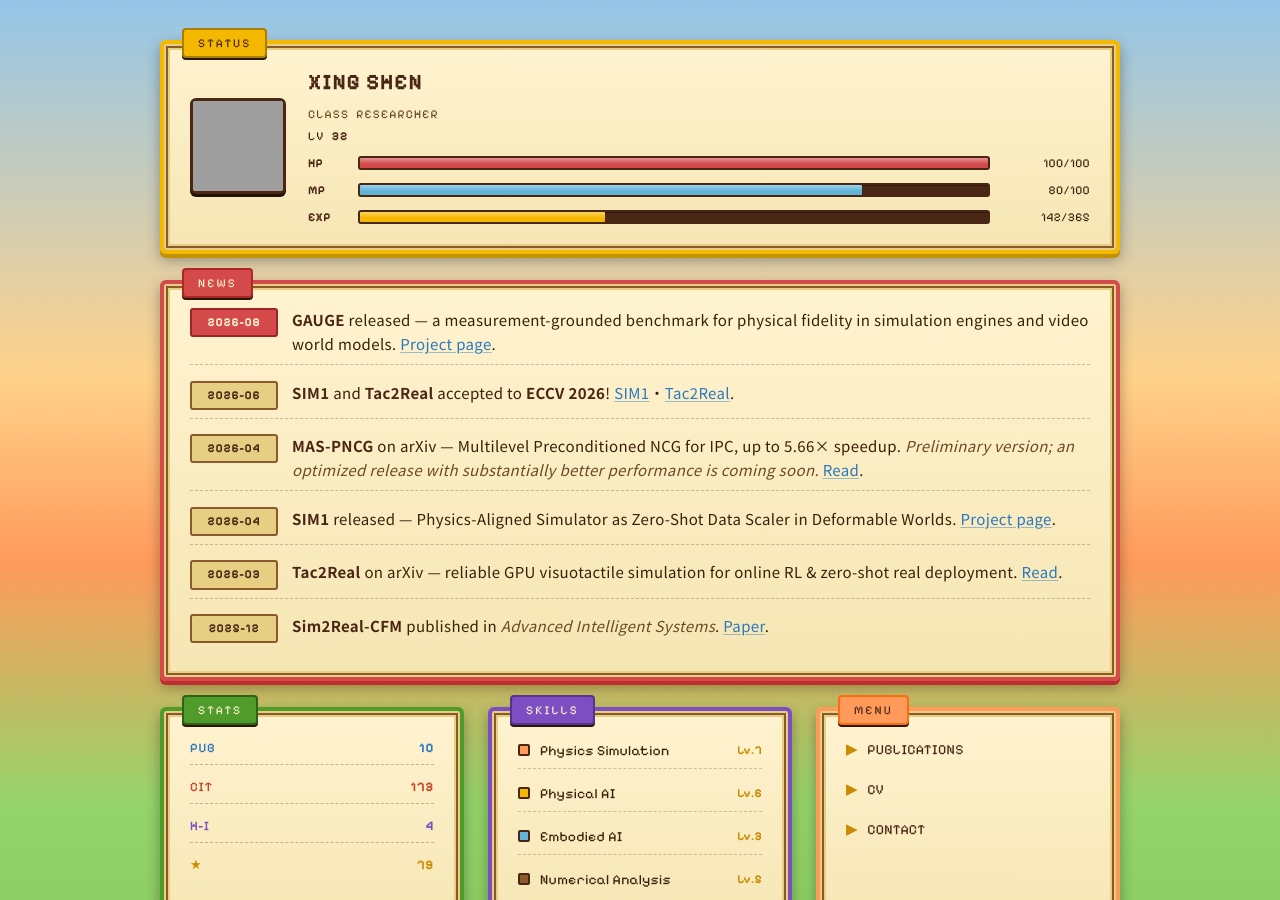
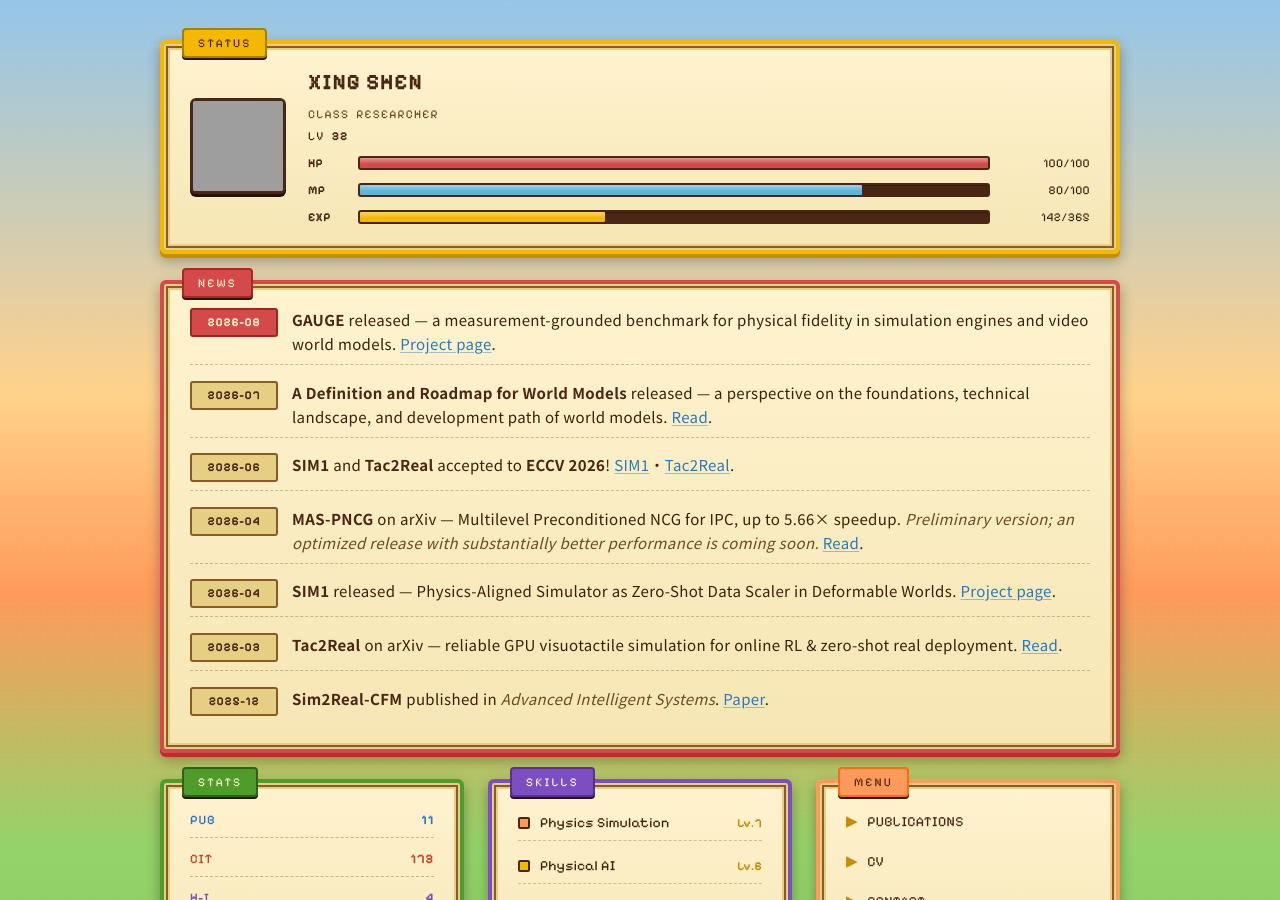
Before and after one commit to Xingbaji/xingbaji.github.io, a Jekyll site: the page built from _pages/about.md, in a window 1280 px wide and 900 px high. Built offline with Jekyll 4.4.1, drawn with Linux system fonts in a browser that asks for light colours; some web fonts are replaced; grey boxes are pictures that could not be loaded.

Commit message:
Add world models roadmap paper to homepage

```diff
--- a/_pages/about.md
+++ b/_pages/about.md
@@ -16,7 +16,7 @@ rpg:
   mp:  { cur:  80, max: 100, percent:  80 }   # mental bandwidth currently in use
   exp: { cur: 142, max: 365, percent:  39 }   # day-of-year progress toward LV 33
   stats:
-    - { k: "PUB", v:  10, color: "blue"   }   # publications (count of _publications/)
+    - { k: "PUB", v:  11, color: "blue"   }   # publications (count of _publications/)
     - { k: "CIT", v: 173, color: "red"    }   # citations (ResearchGate)
     - { k: "H-I", v:   4, color: "purple" }   # h-index (ResearchGate)
     - { k: "★",   v:  79, color: "gold"   }   # GitHub stars (Xingbaji, owner repos)
@@ -27,6 +27,7 @@ rpg:
     - { name: "Numerical Analysis",    lv: 5, element: "earth"     }   # PhD topic — mastery
   news:
     - { date: "2026-08", text: "<strong>GAUGE</strong> released — a measurement-grounded benchmark for physical fidelity in simulation engines and video world models. <a href='/publication/GAUGE/'>Project page</a>." }
+    - { date: "2026-07", text: "<strong>A Definition and Roadmap for World Models</strong> released — a perspective on the foundations, technical landscape, and development path of world models. <a href='/publication/World-Models/'>Read</a>." }
     - { date: "2026-06", text: "<strong>SIM1</strong> and <strong>Tac2Real</strong> accepted to <strong>ECCV 2026</strong>! <a href='/publication/SIM1/'>SIM1</a> · <a href='/publication/Tac2Real/'>Tac2Real</a>." }
     - { date: "2026-04", text: "<strong>MAS-PNCG</strong> on arXiv — Multilevel Preconditioned NCG for IPC, up to 5.66× speedup. <em>Preliminary version; an optimized release with substantially better performance is coming soon.</em> <a href='/publication/MAS-PNCG/'>Read</a>." }
     - { date: "2026-04", text: "<strong>SIM1</strong> released — Physics-Aligned Simulator as Zero-Shot Data Scaler in Deformable Worlds. <a href='/publication/SIM1/'>Project page</a>." }
```
Also changed, not shown: _publications/2026-07-07-World-Models.md (added, +13 -0 lines).
